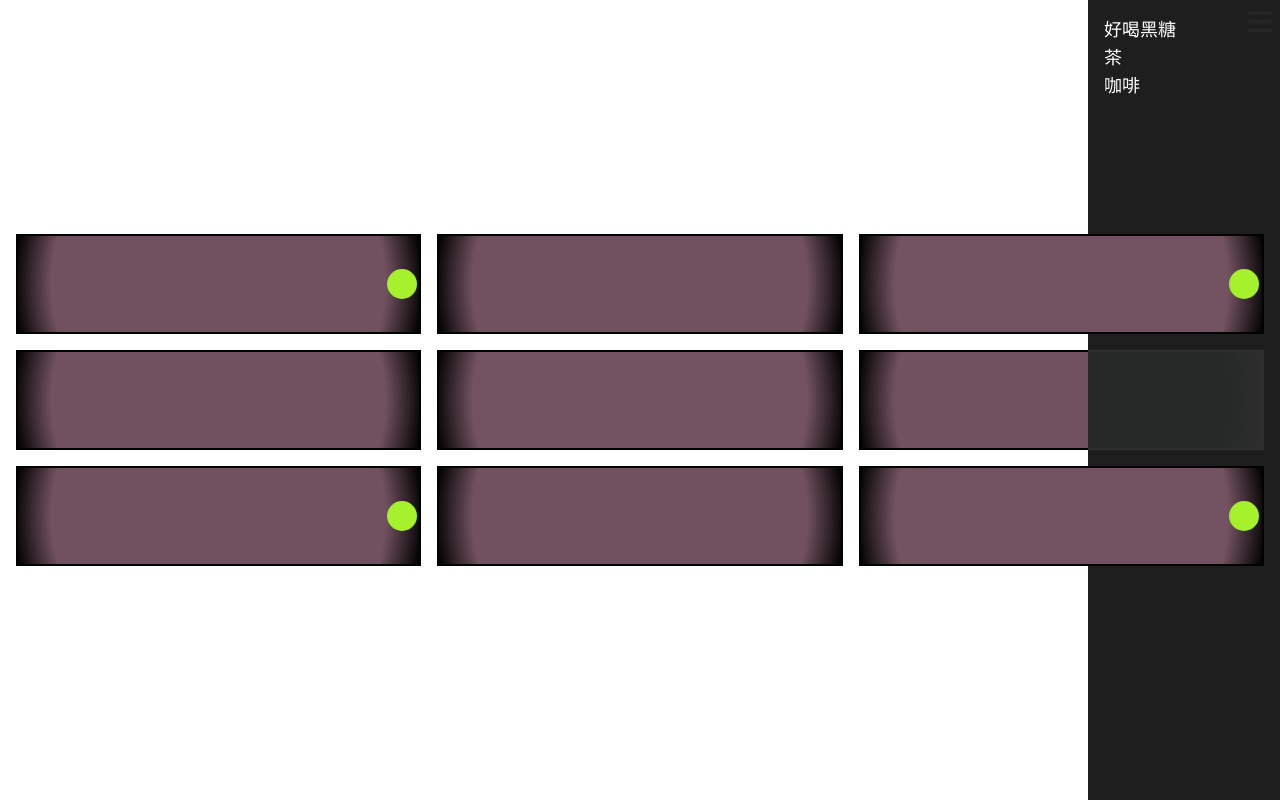
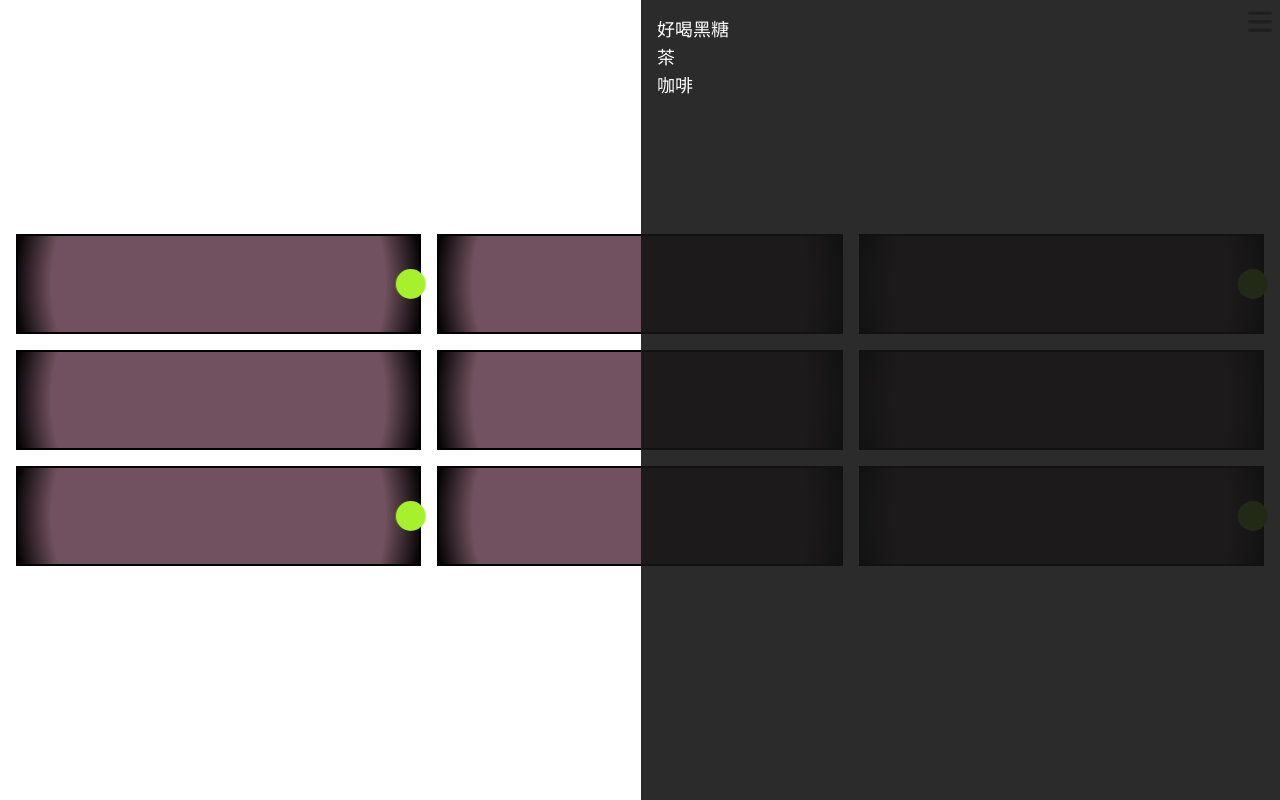
Before and after one commit to SkylerChou/Neutec-pretest, a Vue app: page / in a window 1280 px wide. Both pictures are taken after a click on the element 1260 px from the left and 21 px from the top of the page. Built offline with nearby package versions, Linux system fonts and the light colour scheme.

Commit message:
feat : 修正瑕疵 bug

```diff
--- a/src/App.vue
+++ b/src/App.vue
@@ -9,7 +9,7 @@
     enter-from-class="translate-x-full"
     leave-to-class="translate-x-full"
   >
-    <AsideMenu :menuList="menuList" v-show="isOpen" />
+    <AsideMenu :menuList="menuList" v-show="isOpen" class="z-20" />
   </Transition>
 
   <main class="min-h-dvh" @click="closeSideMenu">
--- a/src/components/AsideMenu.vue
+++ b/src/components/AsideMenu.vue
@@ -1,5 +1,5 @@
 <template>
-  <ul class="p-4 fixed top-0 right-0 backdrop-opacity-60 backdrop-invert bg-black/70 w-48 min-h-dvh">
+  <ul class="p-4 fixed top-0 right-[-1px] bg-[#141414]/90 w-[50%] min-h-dvh">
     <MenuItem :menuList="menuList" />
   </ul>
 </template>
--- a/src/views/HomeView.vue
+++ b/src/views/HomeView.vue
@@ -1,6 +1,6 @@
 <template>
   <div class="min-h-dvh flex justify-center items-center">
-    <div class="container grid grid-rows-3 grid-cols-3 gap-4 p-4">
+    <div class="container grid grid-rows-3 grid-cols-3 gap-4 p-4 overflow-hidden">
       <div class="relative item h-[100px] border-2 border-black bg-radial-gradient before:content-[''] before:">
         <div
           class="w-[30px] h-[30px] z-10 absolute top-0 left-0 bottom-0 right-0 m-auto bg-[#A5F12B] rounded-full animate-[slideInLeft_1s_infinite]"
--- a/tailwind.config.js
+++ b/tailwind.config.js
@@ -14,7 +14,7 @@ export default {
           from: { opacity: 1 },
         },
         slideInLeft: {
-          '0%': { transform: ' translateX(-100%)' },
+          '0%': { transform: ' translateX(0)' },
           '100%': { transform: 'translateX(900%)' },
         },
       },
```
Also changed, not shown: 1 other file (tests, documents, lock files or other folders).
